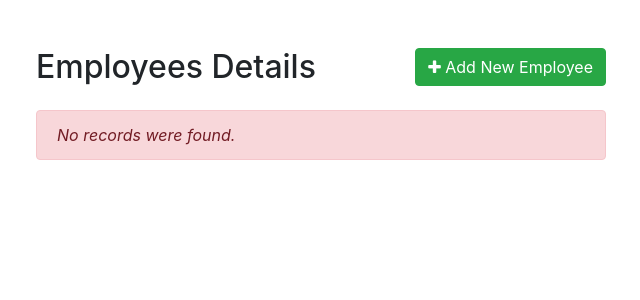
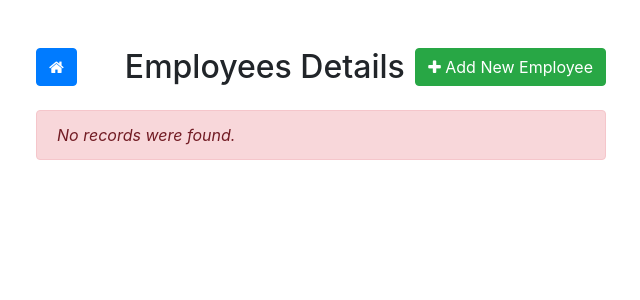
Before and after one commit to mudeanb/CS410, a PHP site: page /employee/index.php in a window 1280 px wide. Shown: the top 300 px of the page, without its empty margins (319-959 px from the left). Run offline with PHP 8.4, Linux system fonts and the light colour scheme; the visitor is signed in with stand-in values (Sample User, id 1); data that the repository does not hold is empty; a stand-in replaces the project's code that opens the database connection.

Commit message:
Add Home button to employee index

```diff
--- a/php_app/employee/index.php
+++ b/php_app/employee/index.php
@@ -39,6 +39,7 @@ if(!isset($_SESSION["loggedin"]) || $_SESSION["loggedin"] !== true){
             <div class="row">
                 <div class="col-md-12">
                     <div class="mt-5 mb-3 clearfix">
+                        <a href="../welcome.php" class="btn btn-primary pull-left mr-5"><i class="fa fa-home"></i></a>
                         <h2 class="pull-left">Employees Details</h2>
                         <a href="create.php" class="btn btn-success pull-right"><i class="fa fa-plus"></i> Add New Employee</a>
                     </div>
```
